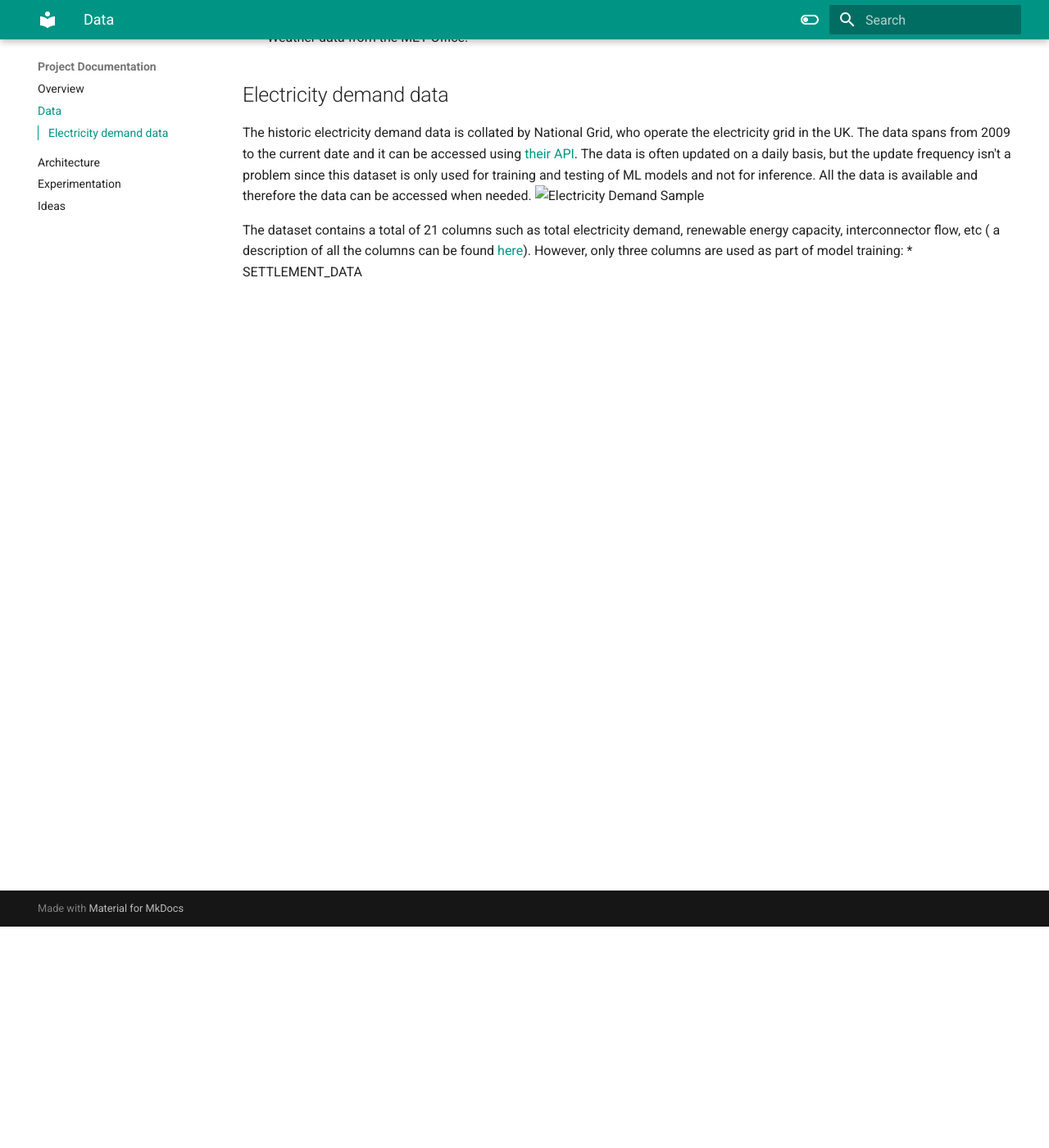
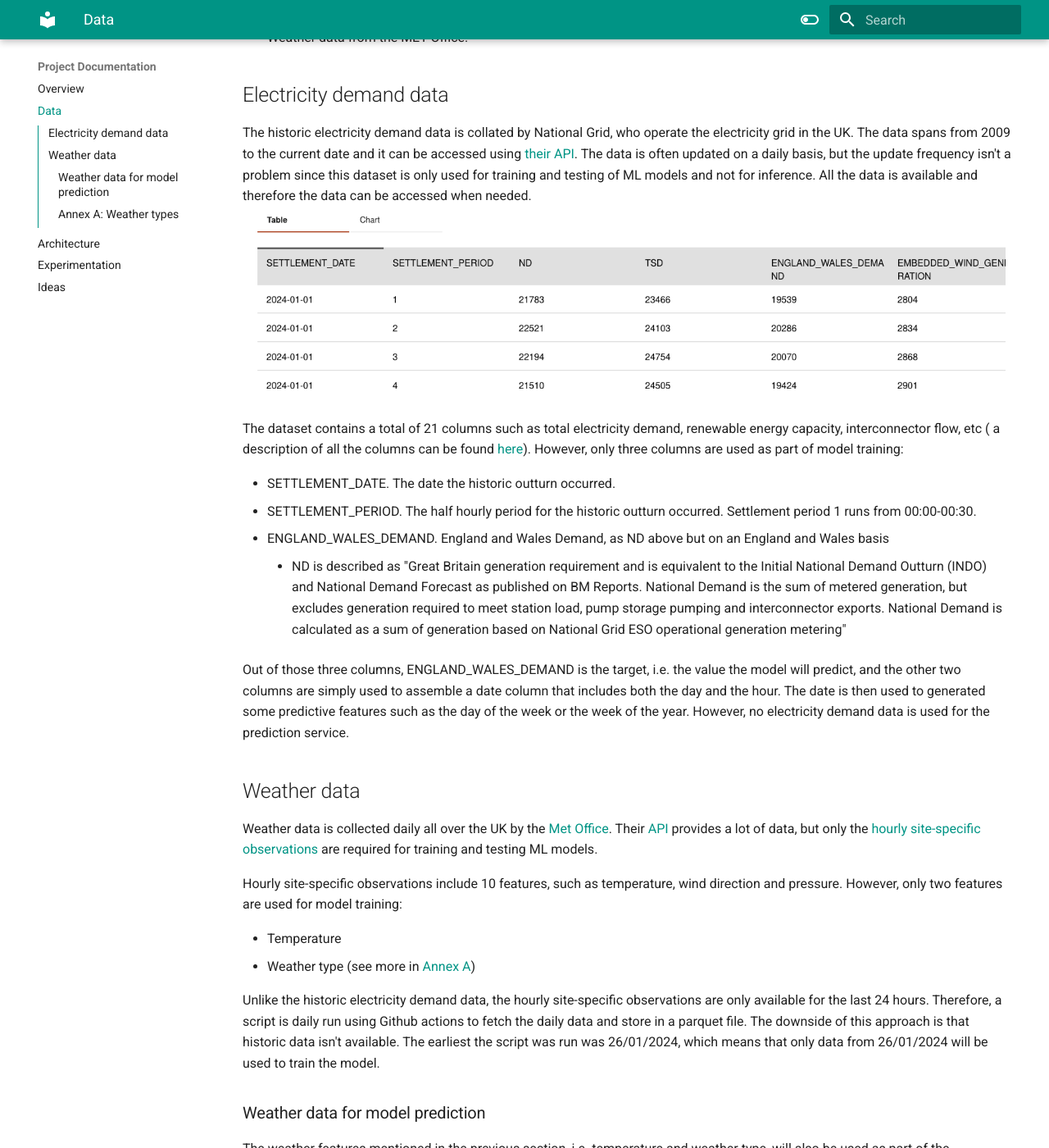
Before and after one commit to albertovidalrod/Electricity-demand-prediction-service, an MkDocs documentation site: the page built from docs/project_documentation/data.md, in a window 1280 px wide and 1400 px high, scrolled down 270 px. Shown: the whole window at 82% size. Built offline with MkDocs 1.6.1 and Material for MkDocs 9.7.7, drawn with Linux system fonts in a browser that asks for light colours; some of the changed text lies outside the part shown.

Commit message:
Updated data.md

```diff
--- a/docs/project_documentation/data.md
+++ b/docs/project_documentation/data.md
@@ -7,7 +7,90 @@ This project uses two different data sources:
 
 ## Electricity demand data
 The historic electricity demand data is collated by National Grid, who operate the electricity grid in the UK. The data spans from 2009 to the current date and it can be accessed using [their API](https://www.nationalgrideso.com/data-portal/historic-demand-data). The data is often updated on a daily basis, but the update frequency isn't a problem since this dataset is only used for training and testing of ML models and not for inference. All the data is available and therefore the data can be accessed when needed.
-![Electricity Demand Sample](../../media/images/electricity_demand_sample.png)
+![Electricity Demand Sample](https://raw.githubusercontent.com/albertovidalrod/Electricity-demand-prediction-service/create-documentation-mkdocs/media/images/electricity_demand_sample.png)
+
 
 The dataset contains a total of 21 columns such as total electricity demand, renewable energy capacity, interconnector flow, etc ( a description of all the columns can be found [here](https://www.nationalgrideso.com/data-portal/historic-demand-data/historic_demand_data_2024)). However, only three columns are used as part of model training:
-* SETTLEMENT_DATA
+
+* SETTLEMENT_DATE. The date the historic outturn occurred.
+* SETTLEMENT_PERIOD. The half hourly period for the historic outturn occurred. Settlement period 1 runs from 00:00-00:30.
+* ENGLAND_WALES_DEMAND. England and Wales Demand, as ND above but on an England and Wales basis
+    * ND is described as "Great Britain generation requirement and is equivalent to the Initial National Demand Outturn (INDO) and National Demand Forecast as published on BM Reports. National Demand is the sum of metered generation, but excludes generation required to meet station load, pump storage pumping and interconnector exports. National Demand is calculated as a sum of generation based on National Grid ESO operational generation metering"
+
+
+Out of those three columns, ENGLAND_WALES_DEMAND is the target, i.e. the value the model will predict, and the other two columns are simply used to assemble a date column that includes both the day and the hour. The date is then used to generated some predictive features such as the day of the week or the week of the year. However, no electricity demand data is used for the prediction service.
+
+## Weather data
+Weather data is collected daily all over the UK by the [Met Office](https://www.metoffice.gov.uk). Their [API](https://www.metoffice.gov.uk/services/data/datapoint/api-reference#overview) provides a lot of data, but only the [hourly site-specific observations](https://www.metoffice.gov.uk/services/data/datapoint/uk-hourly-site-specific-observations) are required for training and testing ML models.
+
+Hourly site-specific observations include 10 features, such as temperature, wind direction and pressure. However, only two features are used for model training:
+
+* Temperature
+* Weather type (see more in [Annex A](#annex-a-weather-types))
+
+Unlike the historic electricity demand data, the hourly site-specific observations are only available for the last 24 hours. Therefore, a script is daily run using Github actions to fetch the daily data and store in a parquet file. The downside of this approach is that historic data isn't available. The earliest the script was run was 26/01/2024, which means that only data from 26/01/2024 will be used to train the model.
+
+### Weather data for model prediction
+The weather features mentioned in the previous section, i.e. temperature and weather type, will also be used as part of the predictions service. Met Office provides weather data forecast for the next five days with time steps being daily or every three hours.
+
+Since the project is still in the early stages of development, a decision has not been made regarding the data that will be used for the prediction service, but most likely it will use the weather forecast data in intervals of three hours.
+
+
+### Annex A: Weather types
+The original "weather type" in the data provided by the Met Office uses numbers to encode different weather types as follows:
+
+| Code | Description                    |
+|------|--------------------------------|
+| 0    | Clear night                    |
+| 1    | Sunny day                      |
+| 2    | Partly cloudy (night)          |
+| 3    | Partly cloudy (day)            |
+| 4    | Not used                       |
+| 5    | Mist                           |
+| 6    | Fog                            |
+| 7    | Cloudy                         |
+| 8    | Overcast                       |
+| 9    | Light rain shower (night)      |
+| 10   | Light rain shower (day)        |
+| 11   | Drizzle                        |
+| 12   | Light rain                     |
+| 13   | Heavy rain shower (night)      |
+| 14   | Heavy rain shower (day)        |
+| 15   | Heavy rain                     |
+| 16   | Sleet shower (night)           |
+| 17   | Sleet shower (day)             |
+| 18   | Sleet                          |
+| 19   | Hail shower (night)            |
+| 20   | Hail shower (day)              |
+| 21   | Hail                           |
+| 22   | Light snow shower (night)      |
+| 23   | Light snow shower (day)        |
+| 24   | Light snow                     |
+| 25   | Heavy snow shower (night)      |
+| 26   | Heavy snow shower (day)        |
+| 27   | Heavy snow                     |
+| 28   | Thunder shower (night)         |
+| 29   | Thunder shower (day)           |
+| 30   | Thunder?                       |
+
+
+As can be seen, some of the values are the same for night and day. In order to reduce the complexity of this feature, the data encoding was modified to the following:
+
+| Code | Description      |
+|------|------------------|
+| 0    | Clear night      |
+| 1    | Sunny day        |
+| 2    | Partly cloudy    |
+| 3    | Not used         |
+| 4    | Mist             |
+| 5    | Fog              |
+| 6    | Cloudy           |
+| 7    | Overcast         |
+| 8    | Light rain       |
+| 9    | Drizzle          |
+| 10   | Heavy rain       |
+| 11   | Sleet            |
+| 12   | Hail             |
+| 13   | Light snow       |
+| 14   | Heavy snow       |
+| 15   | Thunder          |
```
